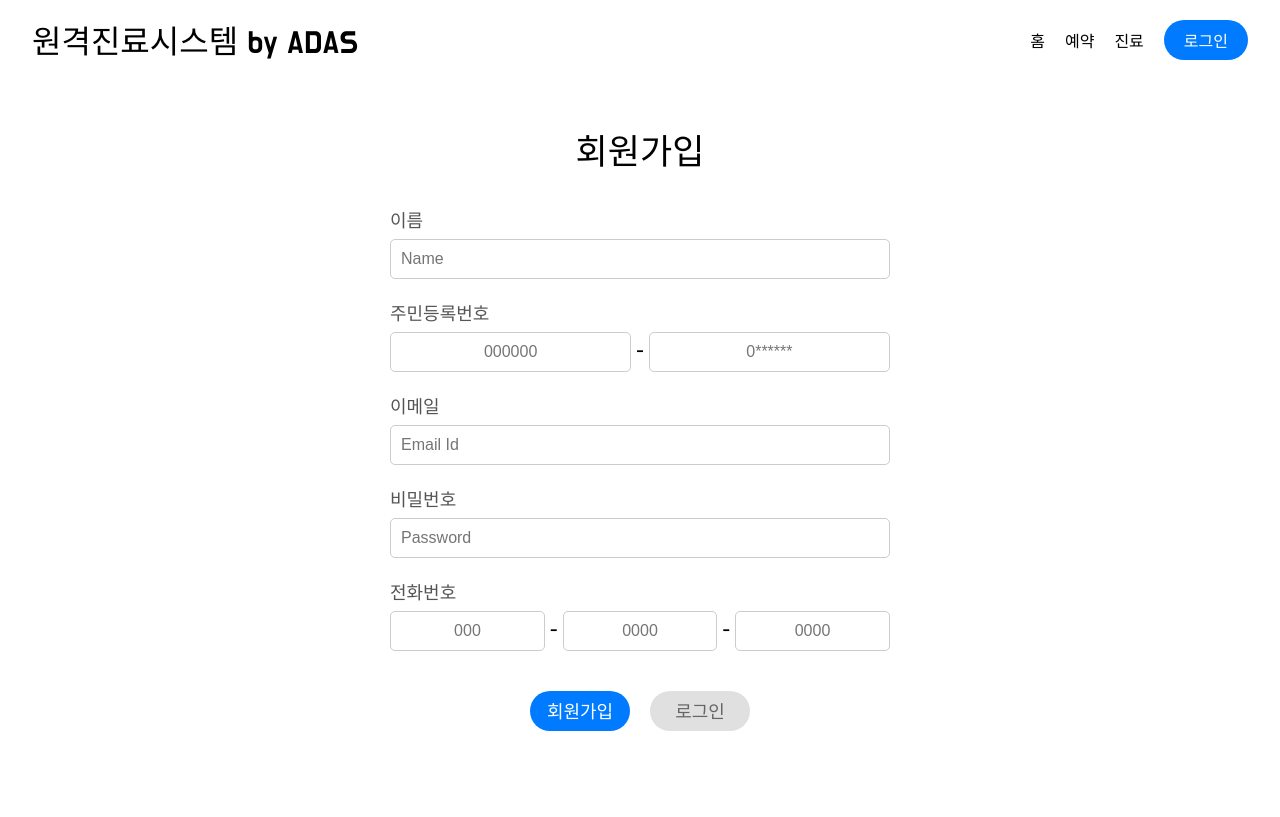
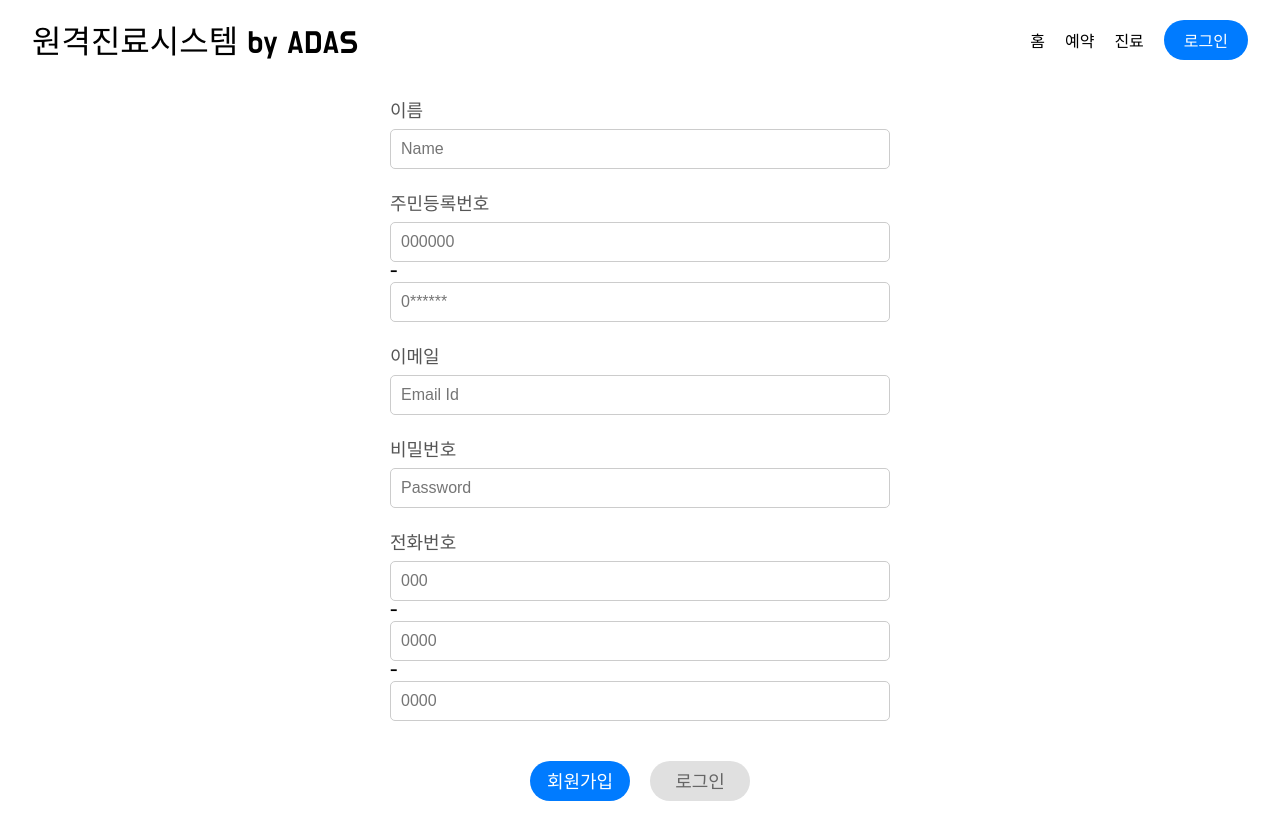
Before and after one commit to hanium-team-ADAS/frontend, a React (Create React App) app: page /patientSignUp in a window 1280 px wide. Built offline with nearby package versions, Linux system fonts and the light colour scheme; a web font is replaced by a local one.

Commit message:
style: CSS Adjustments
- Removed padding-top style
- Edited various minor CSS

```diff
--- a/src/styles/doctorAppt.css
+++ b/src/styles/doctorAppt.css
@@ -1,7 +1,3 @@
-.doctorAppt-components {
-  padding-top: 30px;
-}
-
 .doctorAppt {
   display: flex;
   flex-direction: column;
--- a/src/styles/home.css
+++ b/src/styles/home.css
@@ -4,7 +4,6 @@
     align-items: center;
     width: 100%;
     padding: 1rem;
-    padding-top: 50px;
     gap: 1rem;
 }
 
--- a/src/styles/login.css
+++ b/src/styles/login.css
@@ -6,7 +6,6 @@
     justify-content: center;
     height: 100vh;
     padding: 40px 20px;
-    padding-top: 100px;
     width: 100%;
     max-width: 500px;
   }
--- a/src/styles/patientAppt.css
+++ b/src/styles/patientAppt.css
@@ -4,7 +4,6 @@
     justify-content: space-between; /* 왼쪽과 오른쪽으로 요소 배치 */
     gap: 5vw;
     margin: 1rem;
-    padding-top: 60px;
   }
 
   .patientAppt h2 {
--- a/src/styles/signUp.css
+++ b/src/styles/signUp.css
@@ -1,11 +1,9 @@
   .DoctorSignUp-component {
     font-family: "Do Hyeon";
-    padding-top: 100px;
   }
 
   .PatientSignUp-component {
     font-family: "Do Hyeon";
-    padding-top: 40px;
   }
 
   .header {
@@ -47,13 +45,13 @@
     width: 100%;
   }
 
-  .input-phone {
+  .input-rrn {
     display: flex;
     gap: 5px;
     align-items: center;
   }
 
-  .input-phone input {
+  .input-rrn input {
     text-align: center;
   }
 
```
